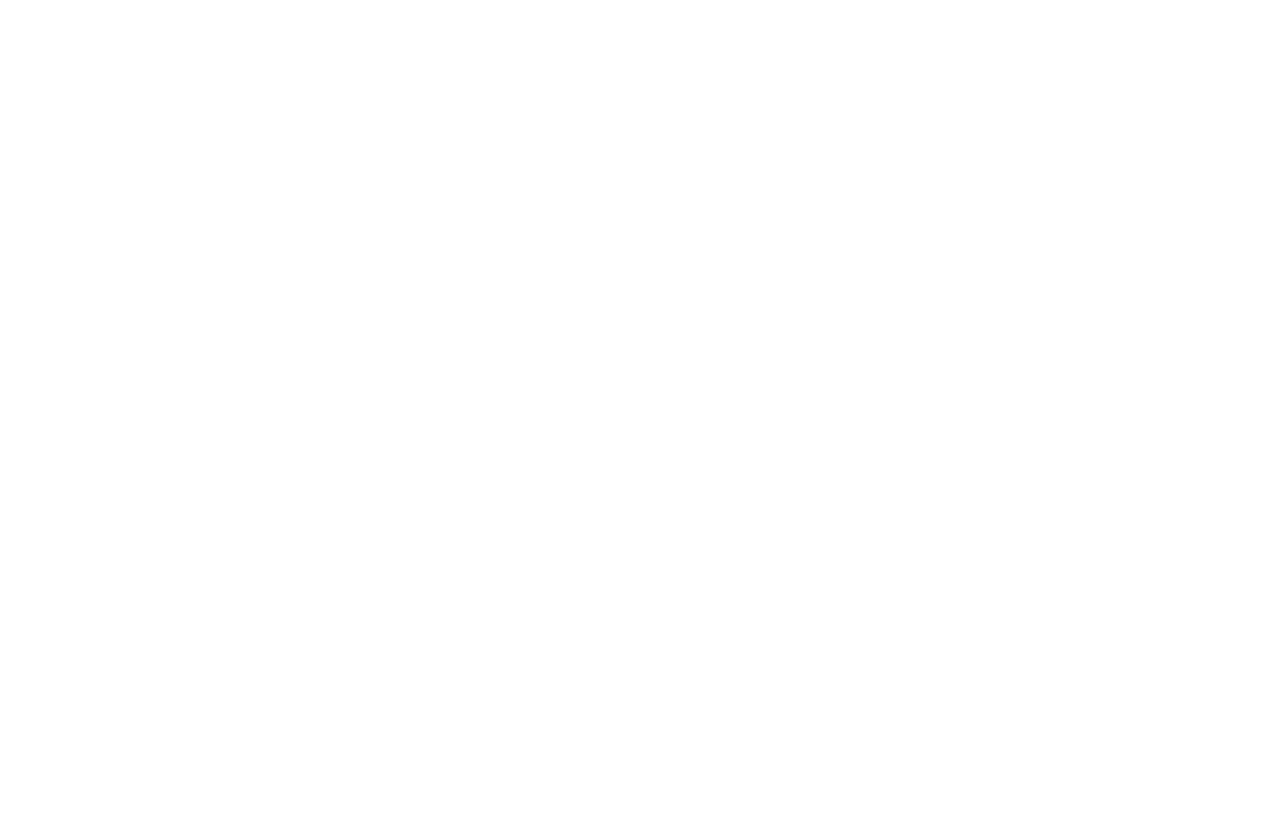
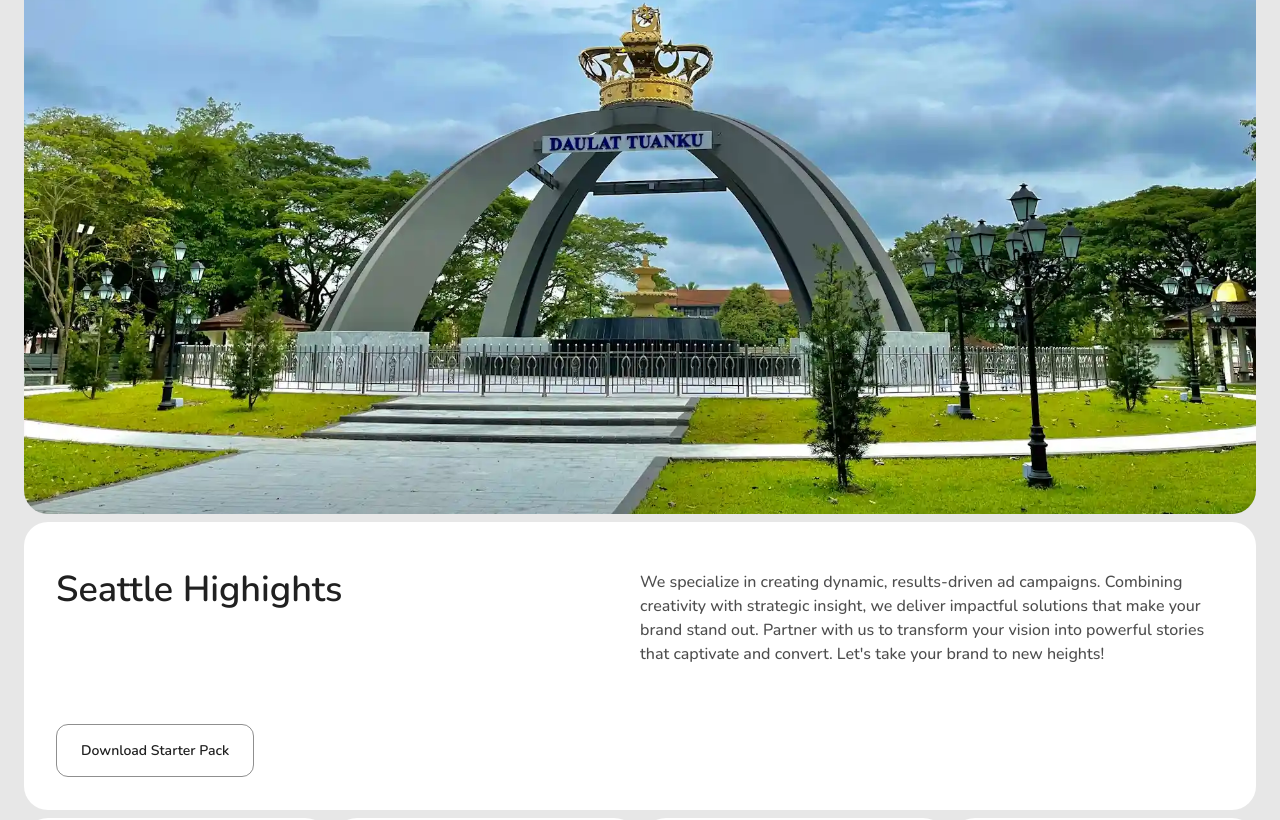
Before and after one commit to Beginnerds/showcase-advertising-agency, a React (Vite) app: page / in a window 1280 px wide. Shown: the part 1932-2752 px from the top of the page. Before the commit the page ends 1806 px from the top, so only its background shows below. Built offline with nearby package versions, Linux system fonts and the light colour scheme.

Commit message:
completed till stats section

```diff
--- a/src/App.jsx
+++ b/src/App.jsx
@@ -1,6 +1,7 @@
 import Navbar from "./components/Navbar";
 
 import HeroImg from "./assets/hero.webp";
+import LandMarkImg from "./assets/landmark.webp";
 
 import BUS_ICON from "./assets/bus_icon.svg";
 import PLANE_ICON from "./assets/plane_icon.svg";
@@ -59,7 +60,7 @@
         <div className="__OVERLAY__ absolute top-0 left-0 h-full w-full pointer-events-none bg-black/30 rounded-3xl"></div>
         <div className="__ITEMS_CONTAINER__ absolute top-0 left-0 h-full w-full rounded-3xl flex flex-col justify-between items-center lg:flex-row lg:items-end py-12 px-8 lg:px-24">
           <div className="__HEADING_CONTAINER__ text-primary">
-            <h1 className="font-secondary text-7xl sm:text-9xl">Chicago</h1>
+            <h1 className="font-secondary text-7xl sm:text-9xl">Seattle</h1>
             <p className="text-3xl">Outdoor Ads</p>
           </div>
           <div className="__ACTION_BTN_CONTAINER__ w-full max-w-72 sm:max-w-sm lg:max-w-sm xl:max-w-xl text-primary rounded-2xl backdrop-blur-sm bg-black/40 px-8 py-8">
@@ -91,7 +92,7 @@
           {PRODUCTS_DATA.map((item, ind) => {
             return (
               <div
-              onClick={()=>setOpenProductIndex(ind)}
+                onClick={() => setOpenProductIndex(ind)}
                 key={ind}
                 className="bg-bg/40 p-6 rounded-2xl cursor-pointer"
               >
@@ -126,7 +127,6 @@
                               {" "}
                               <path
                                 d="M12 5V19M12 5L6 11M12 5L18 11"
-
                                 strokeWidth="2"
                                 strokeLinecap="round"
                                 strokeLinejoin="round"
@@ -144,6 +144,53 @@
           })}
         </div>
       </section>
+      <section className="__LANDMARK_IMG_CONT__ mt-2 rounded-3xl w-full h-[640px]">
+        <img
+          src={LandMarkImg}
+          alt="landmark"
+          className="w-full h-full object-cover rounded-3xl"
+        />
+      </section>
+      <section className="__HIGHLIGHTS_CONT__ bg-primary rounded-3xl mt-2 flex flex-col sm:flex-row sm:justify-between px-8 py-12 max-sm:gap-12">
+        <div className="__HEADING_CONT__ md:w-1/2">
+          <h2 className="font-semibold text-4xl">Seattle Highights</h2>
+          <div className="mt-32">
+            <a
+              href="#"
+              className="rounded-xl px-6 py-4 border border-accent/50 font-semibold text-sm hover:bg-accent hover:text-primary transition-all"
+            >
+              Download Starter Pack
+            </a>
+          </div>
+        </div>
+        <div className="__DESC_CONT__ md:w-1/2">
+          <p className="text-accent/80 font-medium">
+            We specialize in creating dynamic, results-driven ad campaigns.
+            Combining creativity with strategic insight, we deliver impactful
+            solutions that make your brand stand out. Partner with us to
+            transform your vision into powerful stories that captivate and
+            convert. Let's take your brand to new heights!
+          </p>
+        </div>
+      </section>
+      <section className="__STATS_CONT__ mt-2 grid grid-cols-2 sm:grid-cols-4 gap-1">
+        <div className="bg-primary rounded-3xl p-4">
+          <p className="text-accent/70 text-center font-medium text-sm">Reach per week</p>
+          <h2 className="mt-12 xl:mt-16 font-bold text-4xl text-center">93%</h2>
+        </div>
+        <div className="bg-primary rounded-3xl p-4">
+          <p className="text-accent/70 text-center font-medium text-sm">Tourist center displays</p>
+          <h2 className="mt-12 xl:mt-16 font-bold text-4xl text-center">285+</h2>
+        </div>
+        <div className="bg-primary rounded-3xl p-4">
+          <p className="text-accent/70 text-center font-medium text-sm">Monthly Interactions</p>
+          <h2 className="mt-12 xl:mt-16 font-bold text-4xl text-center">25k+</h2>
+        </div>
+        <div className="bg-primary rounded-3xl p-4">
+          <p className="text-accent/70 text-center font-medium text-sm">Weekly ROI</p>
+          <h2 className="mt-12 xl:mt-16 font-bold text-4xl text-center">51%</h2>
+        </div>
+      </section>
     </section>
   );
 }
--- a/src/components/Navbar.jsx
+++ b/src/components/Navbar.jsx
@@ -84,7 +84,7 @@
         </div>
         <a
           href="#"
-          className="rounded-2xl text-center w-28 py-3 bg-accent text-primary text-sm"
+          className="rounded-2xl text-center w-28 py-3 bg-accent text-primary text-sm hover:bg-black transition-all"
         >
           Get in touch
         </a>
```
Also changed, not shown: src/assets/hero.webp, src/assets/landmark.webp (added).
